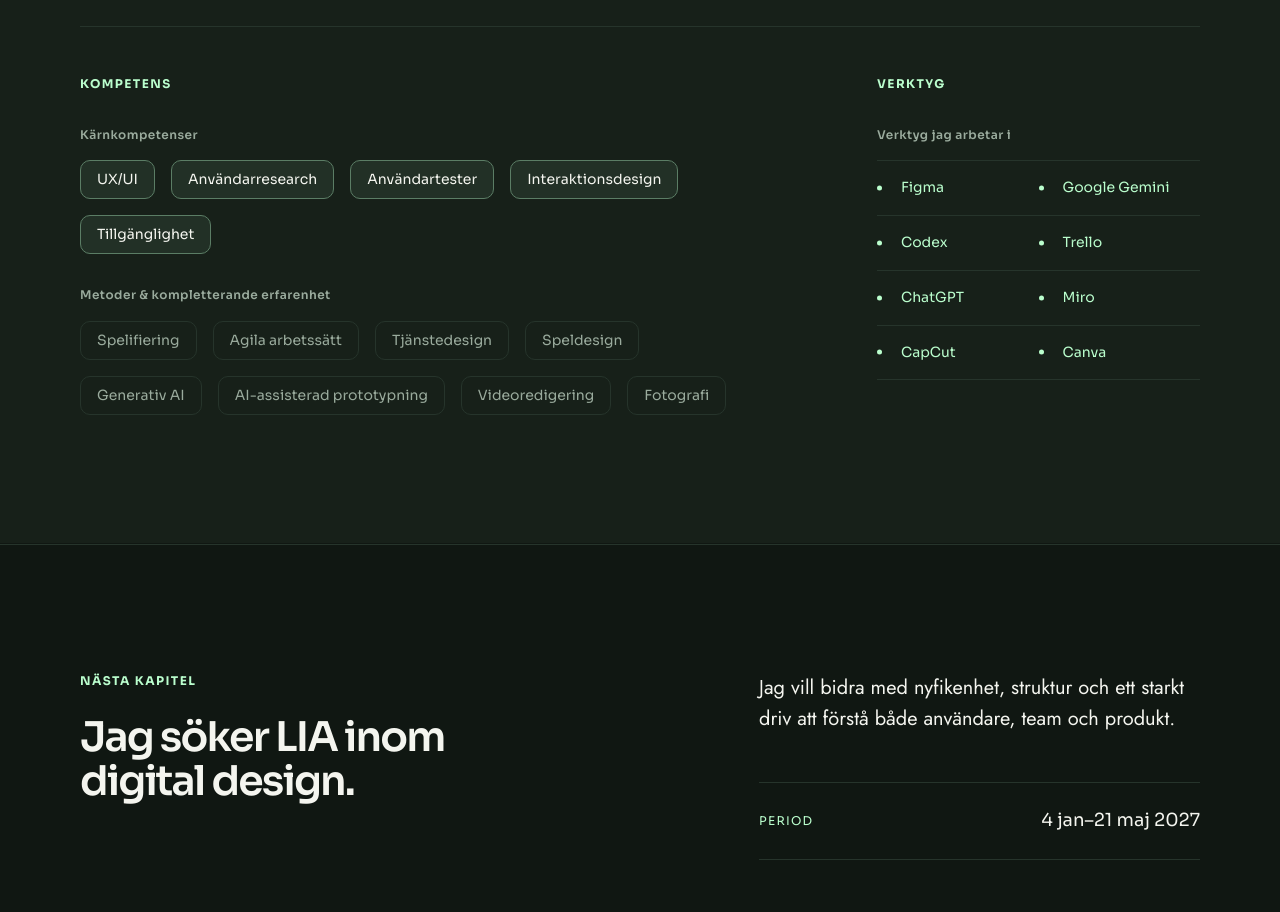
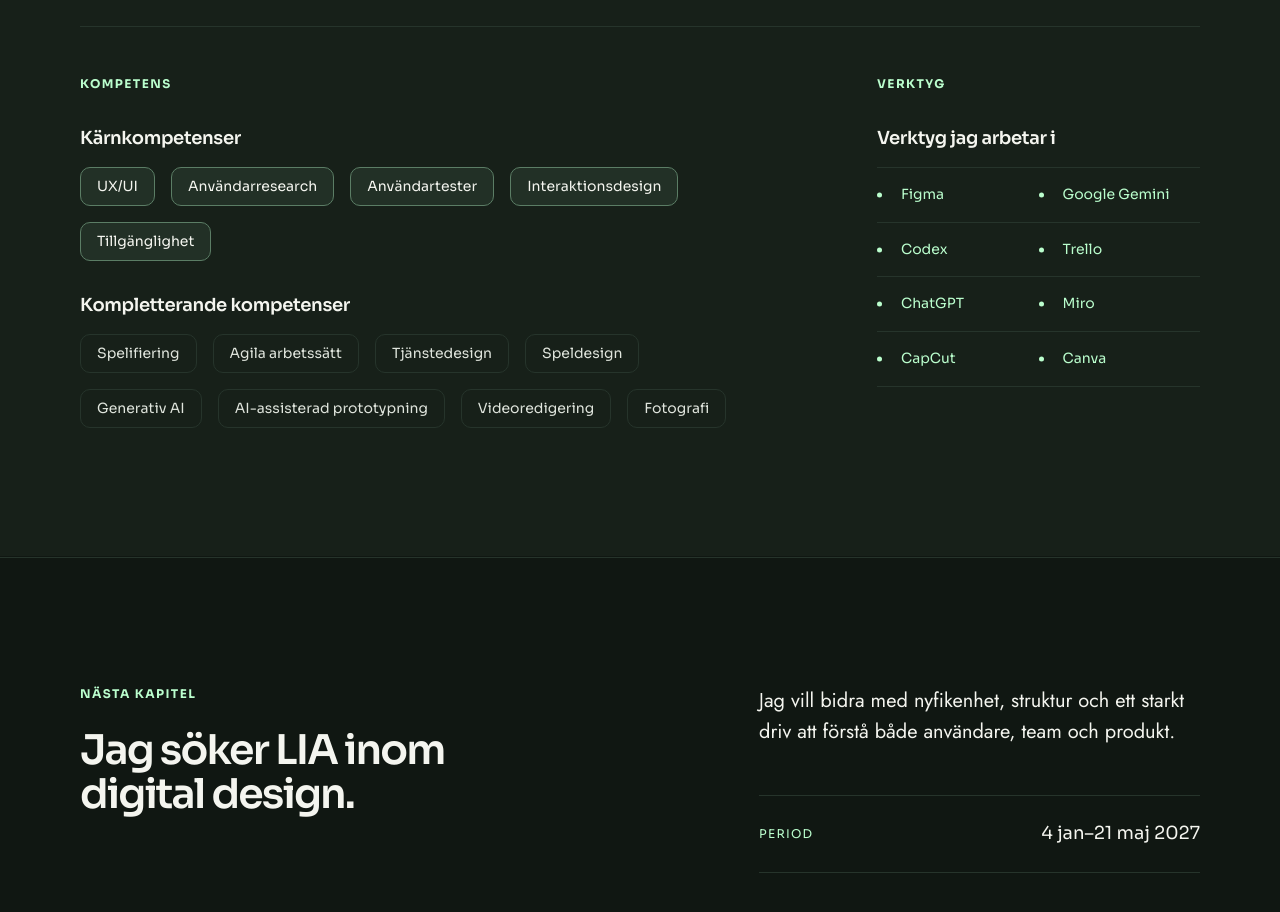
Before and after one commit to Karro-fi/karolina-portfolio, a Next.js app in the folder karolina-portfolio-vercel-upload/: page / in a window 1280 px wide. Shown: the part 4300-5212 px from the top of the page. Built offline with nearby package versions, Linux system fonts and the light colour scheme; no server answers.

Commit message:
Förtydliga kompetensrubrikerna

```diff
--- a/karolina-portfolio-vercel-upload/app/globals.css
+++ b/karolina-portfolio-vercel-upload/app/globals.css
@@ -888,11 +888,12 @@ h1 {
 
 .expertise-label {
   margin: 0 0 var(--space-2);
-  color: var(--muted);
-  font-family: var(--font-sora), sans-serif;
-  font-size: 0.75rem;
+  color: var(--foreground);
+  font-family: var(--font-sora), sans-serif;
+  font-size: var(--type-body);
   font-weight: 600;
-  letter-spacing: 0.04em;
+  letter-spacing: -0.02em;
+  line-height: 1.4;
 }
 
 .expertise-list {
@@ -920,7 +921,7 @@ h1 {
 }
 
 .expertise-list-secondary li {
-  color: var(--muted);
+  color: color-mix(in srgb, var(--foreground) 78%, var(--muted));
 }
 
 .expertise-list-tools {
--- a/karolina-portfolio-vercel-upload/app/page.tsx
+++ b/karolina-portfolio-vercel-upload/app/page.tsx
@@ -275,7 +275,7 @@ export default function PortfolioHome() {
               </div>
 
               <div className="expertise-cluster">
-                <p className="expertise-label">Metoder &amp; kompletterande erfarenhet</p>
+                <p className="expertise-label">Kompletterande kompetenser</p>
                 <ul className="expertise-list expertise-list-secondary">
                 {[
                   'Spelifiering',
```
